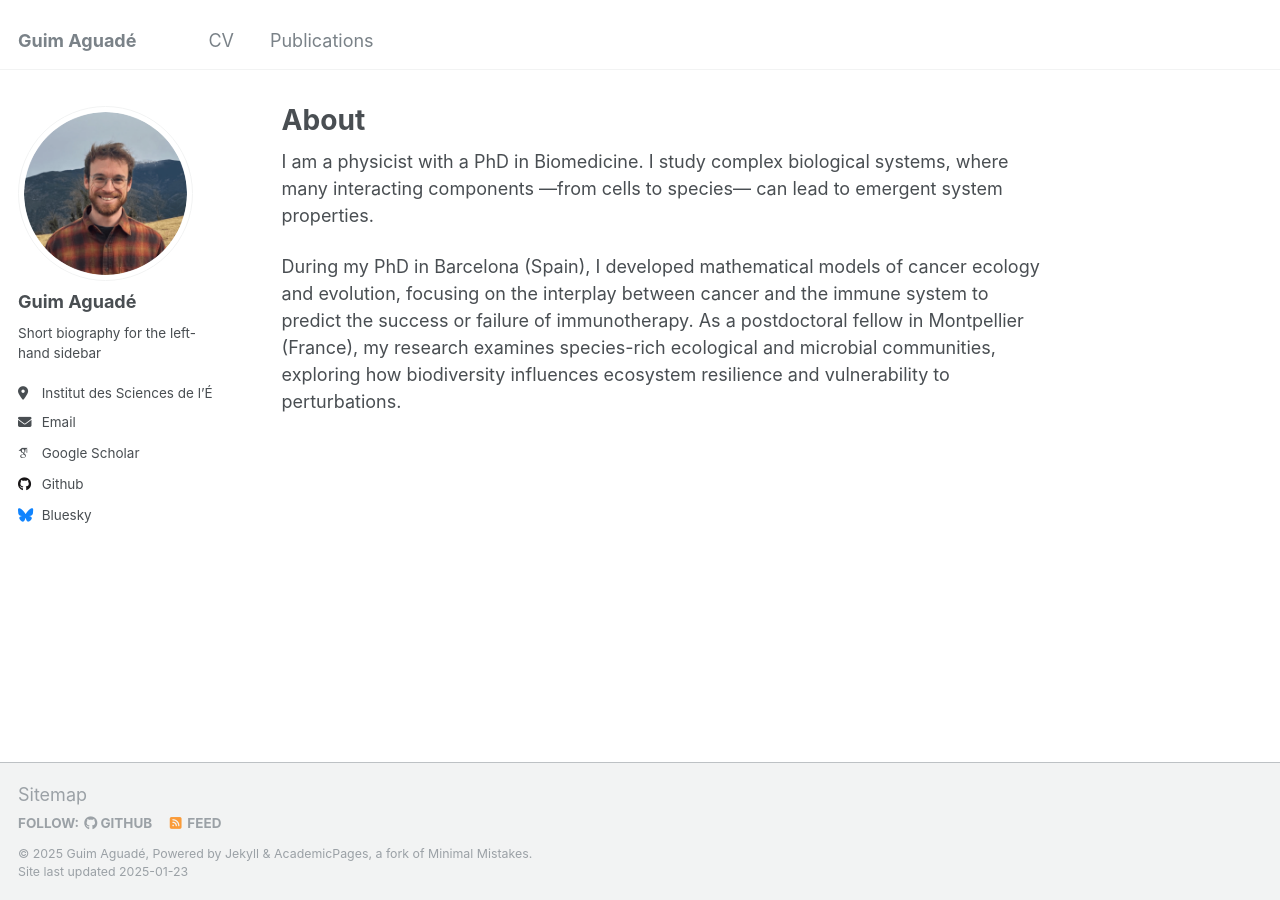
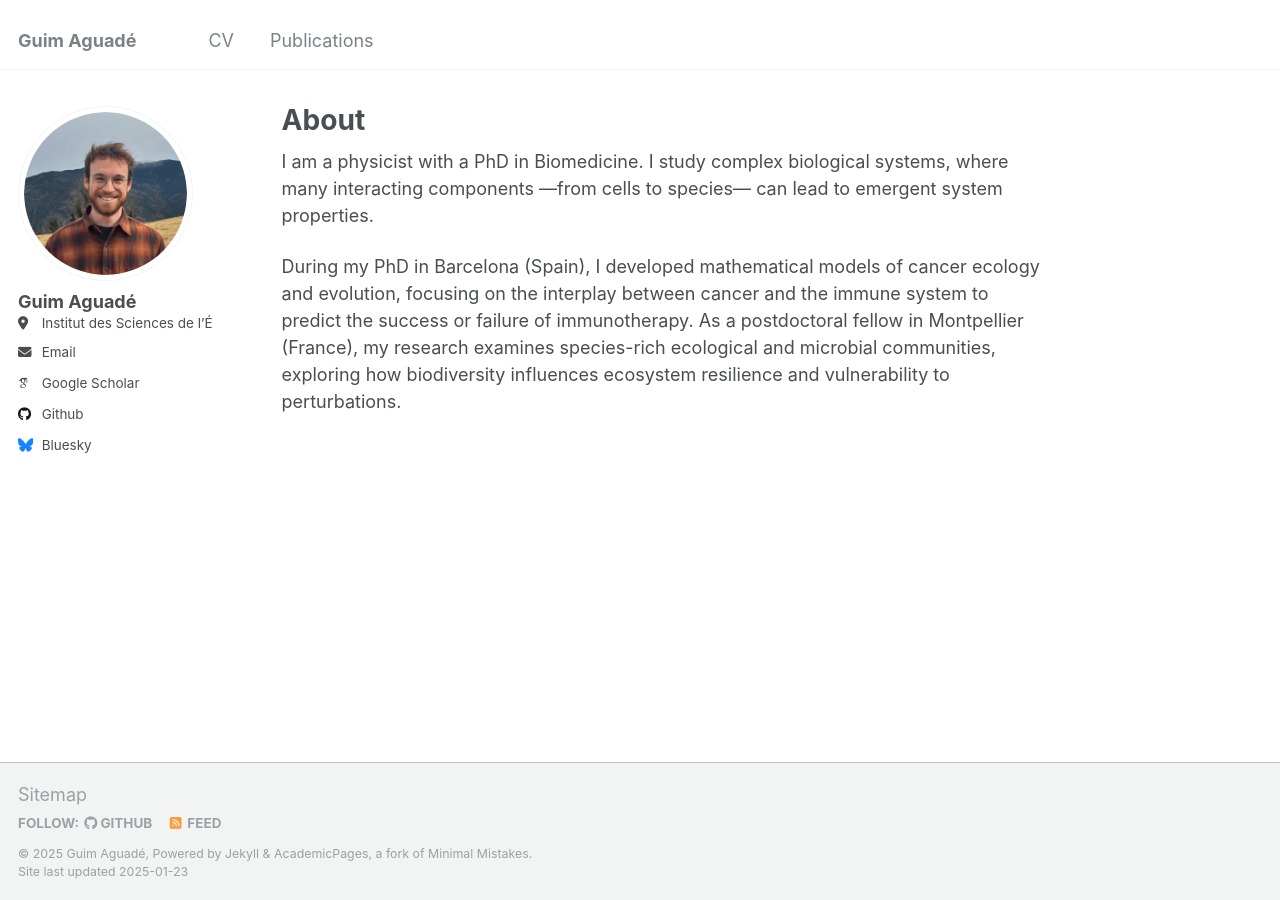
Before and after one commit to GuimAguade/GuimAguade.github.io, a Jekyll site: the page built from _pages/about.md, in a window 1280 px wide. Built offline with Jekyll 4.4.1, drawn with Linux system fonts in a browser that asks for light colours; some web fonts are replaced.

Commit message:
Update _config.yml

```diff
--- a/_config.yml
+++ b/_config.yml
@@ -24,7 +24,7 @@ author:
   avatar           : "profile.png"
   name             : "Guim Aguadé"
   pronouns         : # example: "she/her"
-  bio              : "Short biography for the left-hand sidebar"
+  bio              : # bio
   location         : "Institut des Sciences de l’Évolution de Montpellier"
   employer         : # employer
   uri              : # URL
```
